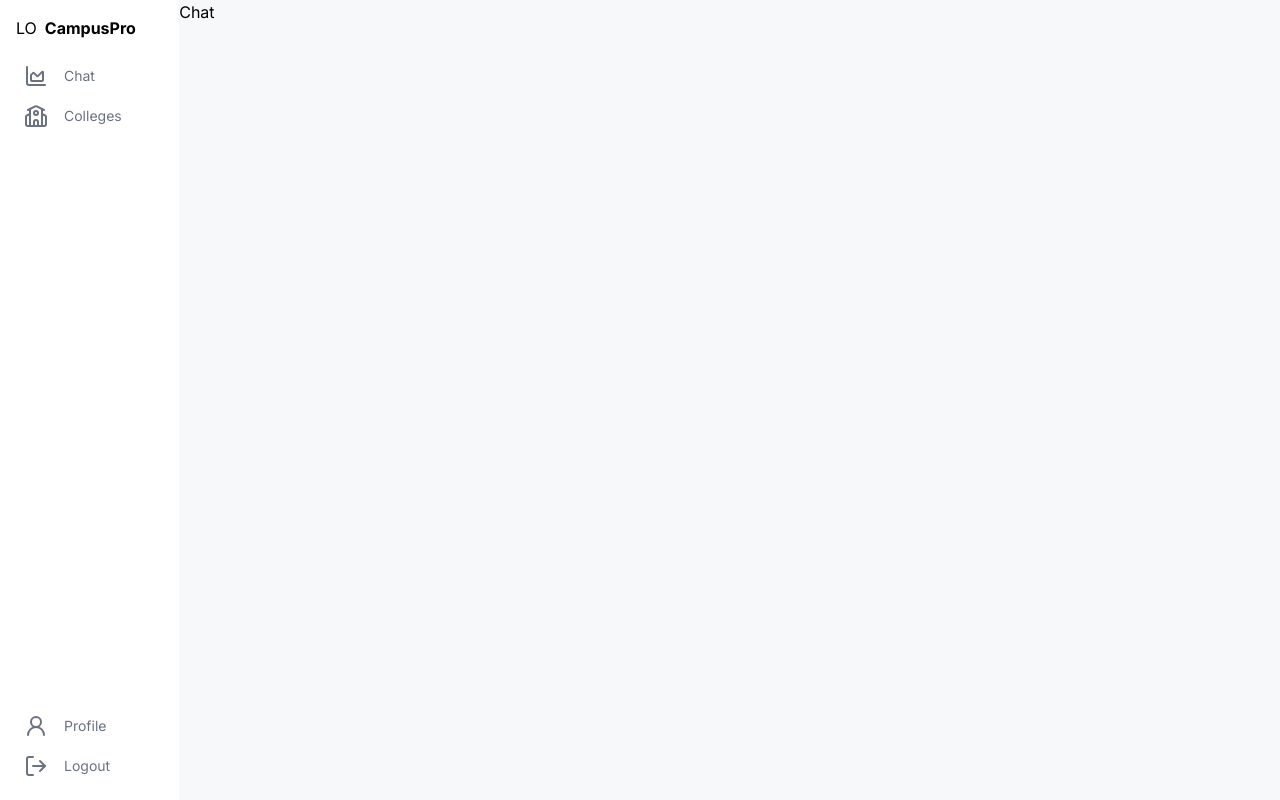
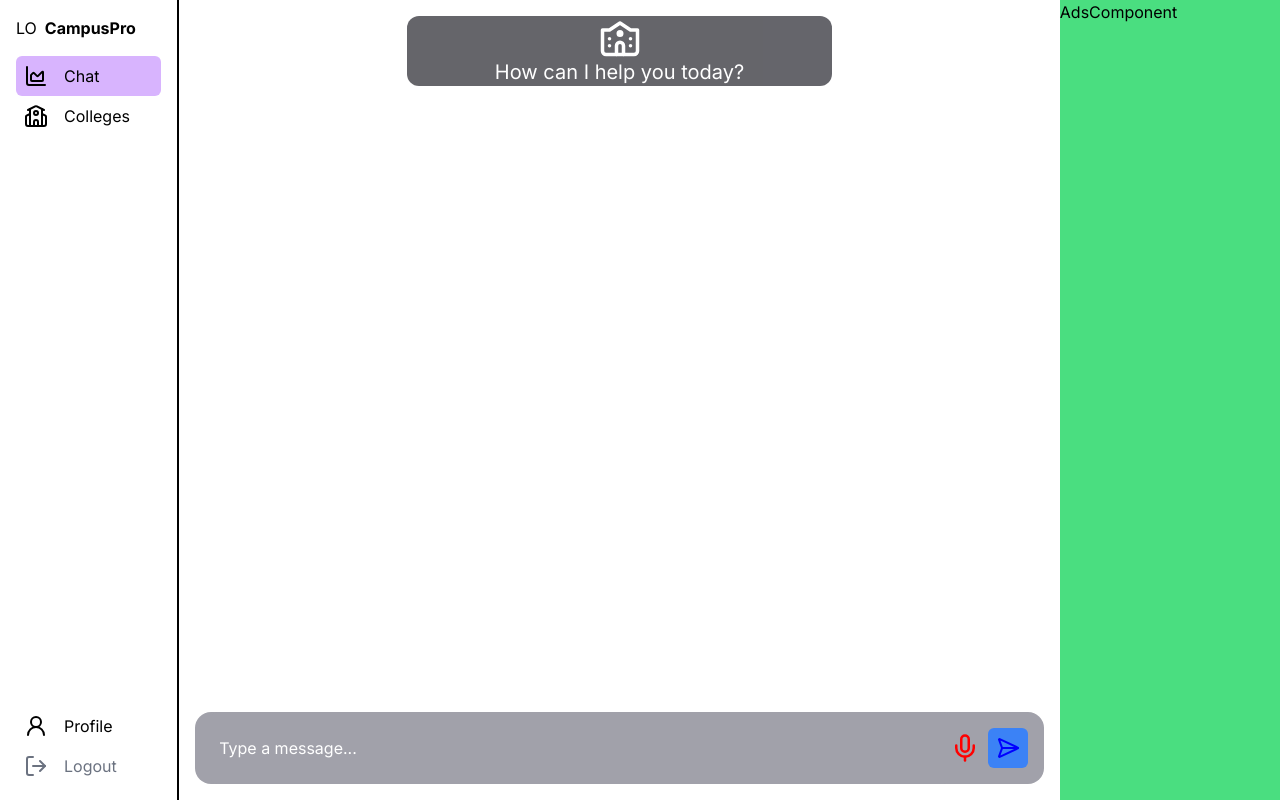
Before and after one commit to NilanchalaPanda/campusPro, a Next.js app: page /chat in a window 1280 px wide. Built offline with nearby package versions, Linux system fonts and the light colour scheme.

Commit message:
Shitty UI of chat interface is made up unitl now :) Have to improve it

```diff
--- a/app/(MainInterface)/chat/page.jsx
+++ b/app/(MainInterface)/chat/page.jsx
@@ -1,7 +1,17 @@
+import { AdsComponent, ChatSectionComponent } from '@/app/components'
 import React from 'react'
 
 function Chat() {
-  return <div>Chat</div>
+  return (
+    <div className='flex h-full w-full'>
+      <div className='h-full w-full bg-red-400 md:w-[80%]'>
+        <ChatSectionComponent />
+      </div>
+      <div className='hidden md:block md:h-full md:w-[20%] md:bg-green-400'>
+        <AdsComponent />
+      </div>
+    </div>
+  )
 }
 
 export default Chat
--- a/app/(MainInterface)/layout.js
+++ b/app/(MainInterface)/layout.js
@@ -16,7 +16,7 @@ export default function RootLayout({ children }) {
     <html lang='en'>
       <body className={inter.className}>
         <div className='flex h-screen'>
-          <div className='w-[14%] p-4 md:w-[8%] lg:w-[16%] xl:w-[14%]'>
+          <div className='w-[14%] p-4 border-r-2 border-black md:w-[8%] lg:w-[16%] xl:w-[14%]'>
             <Link
               href='/'
               className='flex items-center justify-center gap-2 lg:justify-start'
@@ -30,9 +30,7 @@ export default function RootLayout({ children }) {
               <AdminSidebarComponent />
             )}
           </div>
-          <div className='flex w-[86%] flex-col overflow-scroll bg-[#F7F8FA] md:w-[92%] lg:w-[84%] xl:w-[86%]'>
-            {children}
-          </div>
+          <div className='flex w-[86%] flex-col'>{children}</div>
         </div>
       </body>
     </html>
--- a/app/(auth)/layout.js
+++ b/app/(auth)/layout.js
@@ -1,17 +1,17 @@
-import { Inter } from "next/font/google";
-import "../globals.css";
+import { Montserrat } from 'next/font/google'
+import '../globals.css'
 
-const inter = Inter({ subsets: ["latin"] });
+const montserrat = Montserrat({ subsets: ['latin'] })
 
 export const metadata = {
-  title: "Create Next App",
-  description: "Generated by create next app",
-};
+  title: 'Create Next App',
+  description: 'Generated by create next app',
+}
 
 export default function RootLayout({ children }) {
   return (
-    <html lang="en">
-      <body className={inter.className}>{children}</body>
+    <html lang='en'>
+      <body className={montserrat.className}>{children}</body>
     </html>
-  );
+  )
 }
--- a/app/(auth)/signup/page.jsx
+++ b/app/(auth)/signup/page.jsx
@@ -8,9 +8,9 @@ function page() {
       <Link href='/login' className='underline'>
         Login
       </Link>
-      <div className='mx-auto my-7 flex w-[95%] flex-col items-center justify-center rounded-xl border-2 border-gray-400 md:mt-20 md:w-[75%] md:flex-row'>
-        <div className='w-full space-y-6 px-6 py-5 md:w-[55%]'>
-          <p className='text-3xl font-bold md:text-[3.2rem] md:leading-[3rem]'>
+      <div className='mx-auto my-7 flex w-[95%] flex-col items-center justify-center rounded-3xl border-2 border-gray-400 md:mt-20 md:w-[75%] md:flex-row'>
+        <div className='w-full space-y-6 px-2 py-3 md:w-[55%] md:px-6 md:py-5'>
+          <p className='text-2xl font-bold md:text-[3.2rem] md:leading-[3rem]'>
             Join thousands of students who have already using CampusPro.
           </p>
 
--- /dev/null
+++ b/app/components/AdsComponent.jsx
@@ -0,0 +1,9 @@
+import React from 'react'
+
+function AdsComponent() {
+  return (
+    <div>AdsComponent</div>
+  )
+}
+
+export default AdsComponent
--- /dev/null
+++ b/app/components/ChatSectionComponent.jsx
@@ -0,0 +1,69 @@
+'use client'
+
+import { MicIcon, School2Icon, SendHorizonalIcon } from 'lucide-react'
+import { useState } from 'react'
+
+function ChatSectionComponent() {
+  const [messages, setMessages] = useState([])
+  const [inputText, setInputText] = useState('')
+  const [responseType, setresponseType] = useState('text')
+
+  const handleSendMessage = () => {
+    if (inputText.trim()) {
+      setMessages([...messages, { type: 'text', content: inputText }])
+      setInputText('')
+      // Add your logic to send the message to the chatbot or API here.
+    }
+  }
+
+  const handleVoiceInput = () => {
+    // Handle voice input logic here, using Web Speech API or a third-party service.
+  }
+
+  return (
+    <div className='my-auto flex h-full w-full flex-col bg-white p-4'>
+      <div className='mb-4 flex-grow overflow-y-auto'>
+        {messages.length === 0 ? (
+          <div className='m-auto flex w-[50%] flex-col items-center justify-center rounded-xl bg-zinc-700 text-white opacity-80'>
+            <School2Icon size={42} />
+            <h2 className='text-xl'>How can I help you today?</h2>
+          </div>
+        ) : (
+          messages.map((message, index) => (
+            <div
+              key={index}
+              className={`mb-2 rounded-md p-2 ${
+                message.type === 'text' ? 'bg-blue-100' : 'bg-green-100'
+              }`}
+            >
+              {message.content}
+            </div>
+          ))
+        )}
+      </div>
+
+      <div className='flex items-center rounded-2xl bg-zinc-400 px-4'>
+        <input
+          type='text'
+          value={inputText}
+          onChange={(e) => setInputText(e.target.value)}
+          className='flex-grow rounded-md bg-zinc-400 px-2 py-6 text-white placeholder:text-white focus:outline-none'
+          placeholder='Type a message...'
+        />
+        <div className='flex items-center gap-x-2'>
+          <button onClick={handleVoiceInput}>
+            <MicIcon color='red' size={30} />
+          </button>
+          <button
+            onClick={handleSendMessage}
+            className='rounded-md bg-blue-500 p-2'
+          >
+            <SendHorizonalIcon color='blue' />
+          </button>
+        </div>
+      </div>
+    </div>
+  )
+}
+
+export default ChatSectionComponent
--- a/app/components/HeroSection.jsx
+++ b/app/components/HeroSection.jsx
@@ -5,7 +5,7 @@ import React from 'react'
 function HeroSection() {
   return (
     <main className='flex h-[80vh] flex-col items-center justify-center gap-y-5 px-4 text-center'>
-      <h1 className='text-[2.6rem] font-black leading-[3.3rem] md:text-[6rem] md:leading-[5.5rem]'>
+      <h1 className='text-[2.6rem] font-extrabold leading-[3.3rem] md:text-[6rem] md:leading-[5.5rem]'>
         The Complete AI based <br className='hidden md:block' /> College Chatbot
       </h1>
       <p className='text-md font-semibold md:text-xl'>
--- a/app/components/StudentSidebarComponent.jsx
+++ b/app/components/StudentSidebarComponent.jsx
@@ -1,17 +1,22 @@
+'use client'
+
 import { School } from 'lucide-react'
 import { User2Icon } from 'lucide-react'
 import { LogOutIcon } from 'lucide-react'
 import { ChartAreaIcon } from 'lucide-react'
 import Link from 'next/link'
+import { usePathname } from 'next/navigation'
 
 const StudentSidebarComponent = () => {
+  const path = usePathname()
+  console.log(path)
   return (
-    <div className='mt-4 flex h-[95%] flex-col justify-between text-sm'>
+    <div className='mt-4 flex h-[95%] flex-col justify-between'>
       <div>
         <Link
           href='/chat'
           key='Chat'
-          className='hover:bg-lamaSkyLight flex items-center justify-center gap-4 rounded-md py-2 text-gray-500 md:px-2 lg:justify-start'
+          className={`flex items-center justify-center gap-4 rounded-md py-2 md:px-2 lg:justify-start ${path == '/chat' ? 'bg-purple-300' : ''}`}
         >
           <ChartAreaIcon />
           <span className='hidden lg:block'>Chat</span>
@@ -19,7 +24,7 @@ const StudentSidebarComponent = () => {
         <Link
           href='/colleges'
           key='Colleges'
-          className='hover:bg-lamaSkyLight flex items-center justify-center gap-4 rounded-md py-2 text-gray-500 md:px-2 lg:justify-start'
+          className={`flex items-center justify-center gap-4 rounded-md py-2 md:px-2 lg:justify-start ${path == '/colleges' ? 'bg-purple-300' : ''}`}
         >
           <School />
           <span className='hidden lg:block'>Colleges</span>
@@ -28,7 +33,7 @@ const StudentSidebarComponent = () => {
       <div>
         <Link
           href='/profile'
-          className='hover:bg-lamaSkyLight flex items-center justify-center gap-4 rounded-md py-2 text-gray-500 md:px-2 lg:justify-start'
+          className={`flex items-center justify-center gap-4 rounded-md py-2 md:px-2 lg:justify-start ${path == '/profile' ? 'bg-purple-300' : ''}`}
         >
           <User2Icon />
           <span className='hidden lg:block'>Profile</span>
--- a/app/components/index.js
+++ b/app/components/index.js
@@ -1,4 +1,6 @@
 import AdminSidebarComponent from './AdminSidebarComponent'
+import AdsComponent from './AdsComponent'
+import ChatSectionComponent from './ChatSectionComponent'
 import CollegesSection from './CollegesSection'
 import Footer from './Footer'
 import HeroSection from './HeroSection'
@@ -12,4 +14,6 @@ export {
   Footer,
   StudentSidebarComponent,
   AdminSidebarComponent,
+  ChatSectionComponent,
+  AdsComponent,
 }
```
